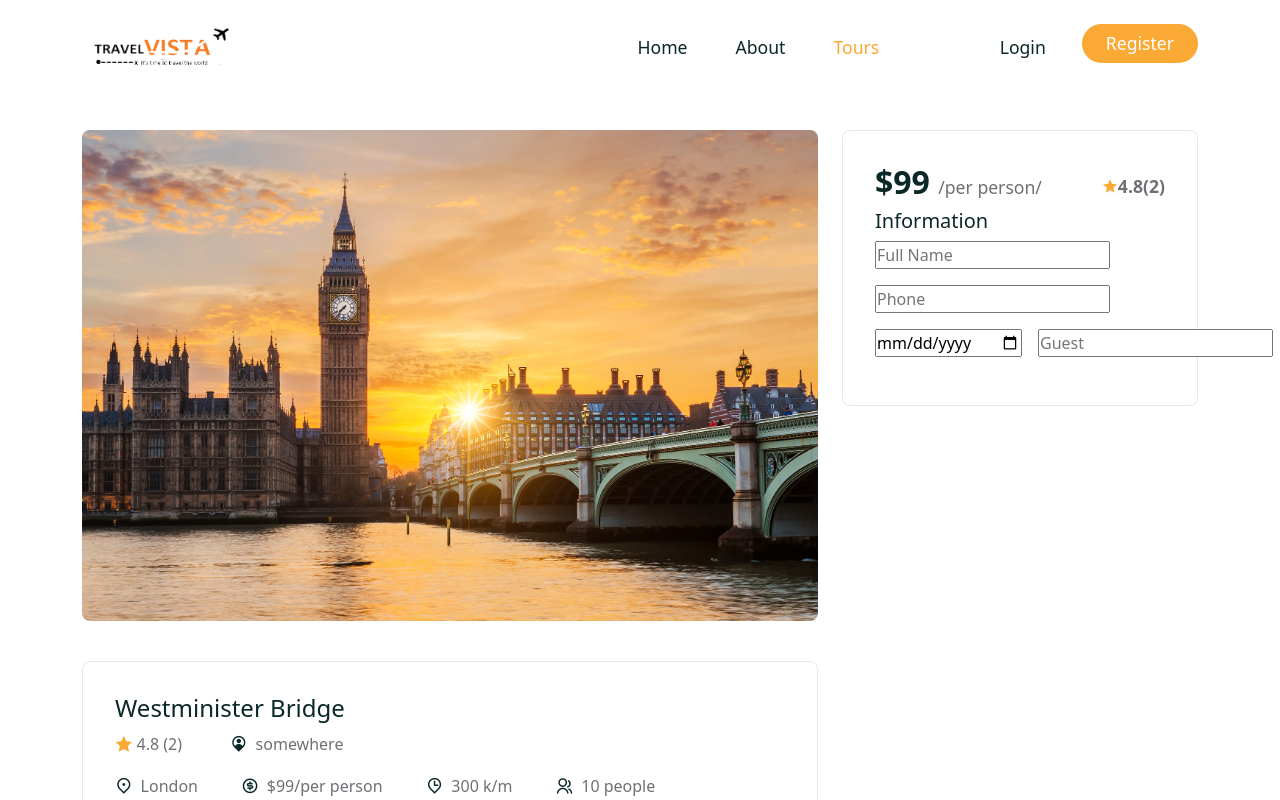
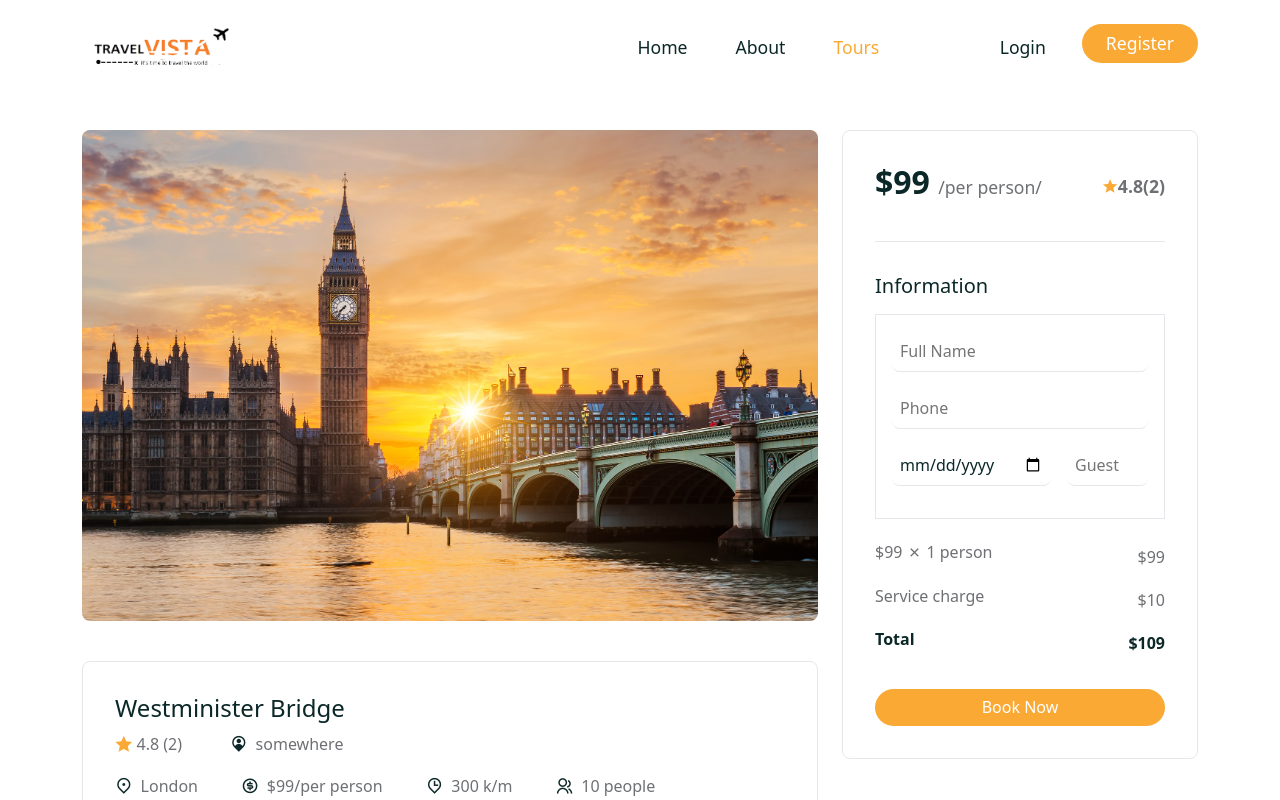
Before and after one commit to Ajeettiwarii/Travelvista, a React (Create React App) app in the folder frontend/: page /tours/01 in a window 1280 px wide. Shown: the top 800 px of the page. Built offline with nearby package versions, Linux system fonts and the light colour scheme; a web font is replaced by a local one.

Commit message:
booking_status

```diff
--- /dev/null
+++ b/frontend/src/Pages/ThankYou.jsx
@@ -0,0 +1,29 @@
+import React from "react";
+import { Container, Row, Col, Button } from "reactstrap";
+import { Link } from "react-router-dom";
+import "../styles/thank-you.css";
+
+const ThankYou = () => {
+  return (
+    <section>
+      <Container>
+        <Row>
+          <Col lg="12" className="pt-5 text-center">
+            <div className="thank__you">
+              <span>
+                <i class="ri-checkbox-circle-line"></i>
+              </span>
+              <h1 className="mb-3 fw-semibold">Thank You</h1>
+              <h3 className="mb-4">your tour is booked.</h3>
+              <Button className="btn primary__btn w-25">
+                <Link to="/home">Back to Home</Link>
+              </Button>
+            </div>
+          </Col>
+        </Row>
+      </Container>
+    </section>
+  );
+};
+
+export default ThankYou;
--- a/frontend/src/components/Booking/Booking.jsx
+++ b/frontend/src/components/Booking/Booking.jsx
@@ -1,10 +1,29 @@
-import React from "react";
+import React, { useState } from "react";
 import "./booking.css";
 import { Form, FormGroup, ListGroup, ListGroupItem, Button } from "reactstrap";
+import { useNavigate } from "react-router-dom";
 
 const Booking = ({ tour, avgRating }) => {
   const { price, reviews } = tour;
-  const handleChange = (e) => {};
+  const  navigate=useNavigate()
+  const [credentials, setCredentials] = useState({
+    userId: "01",
+    userEmail: "example@gmail.com",
+    fullName: "",
+    phone: "",
+    guestSize: 1,
+    bookAt: "",
+  });
+  const handleChange = (e) => {
+    setCredentials((prev) => ({ ...prev, [e.target.id]: e.target.value }));
+  };
+  const serviceFee = 10;
+  const totalAmount =
+    Number(price) * Number(credentials.guestSize) + Number(serviceFee);
+  const handleClick = (e) => {
+    e.preventDefault();
+   navigate("/thank-you")
+  };
   return (
     <div className="booking">
       <div className="booking__top d-flex align-items-center justify-content-between">
@@ -18,7 +37,7 @@
       </div>
       <div className="booking__form">
         <h5>Information</h5>
-        <Form className="booking__info-form">
+        <Form className="booking__info-form" onSubmit={handleClick}>
           <FormGroup>
             <input
               type="text"
@@ -55,6 +74,27 @@
           </FormGroup>
         </Form>
       </div>
+      <div className="booking__bottom">
+        <ListGroup>
+          <ListGroupItem className="border-0 px-0">
+            <h5 className="d-flex align-items-center gap-1">
+              ${price} <i class="ri-close-line"></i> 1 person
+            </h5>
+            <span>${price}</span>
+          </ListGroupItem>
+          <ListGroupItem className="border-0 px-0">
+            <h5>Service charge</h5>
+            <span>${serviceFee}</span>
+          </ListGroupItem>
+          <ListGroupItem className="border-0 px-0 total">
+            <h5>Total</h5>
+            <span>${totalAmount}</span>
+          </ListGroupItem>
+        </ListGroup>
+        <Button className="btn primary__btn w-100 mt-4" onClick={handleClick}>
+          Book Now
+        </Button>
+      </div>
     </div>
   );
 };
--- a/frontend/src/components/Booking/booking.css
+++ b/frontend/src/components/Booking/booking.css
@@ -24,3 +24,52 @@
 .booking__top span i {
     color: var(--secondary-color);
 }
+.booking__top{
+    padding-bottom: 2rem;
+    border-bottom: 1px solid rgb(229,231,235);
+}
+.booking__form{
+    padding-top: 2rem;
+
+}
+.booking__form h5{
+    margin-bottom: 1rem;
+
+}
+.booking__form input{
+     width: 100%;
+     padding: 0.5rem;
+     border-radius: .5rem;
+     color: var(--heading-color);
+     font-size: 1rem;
+     border: none;
+     border-bottom: 1px solid rgb(229,231,235);
+ }
+ .booking__form input :focus {
+    outline: none;
+}
+.booking__info-form{
+    padding: 1rem;
+    border: 1px  solid rgb(229,231,235);
+}
+.booking__bottom li{
+    display: flex;
+    align-items: center;
+    justify-content: space-between;
+}
+.booking__bottom li h5,
+.booking__bottom li span{
+    font-size: 1rem;
+    color: var(--text-color);
+    font-weight: 500;
+
+}
+
+.booking__bottom{
+    margin-top: 1rem;
+}
+.total h5, .total span{
+    color: var(--heading-color) !important;
+    font-weight: 700 !important;
+    font-style: 1.1rem !important;
+}
--- a/frontend/src/router/Routers.js
+++ b/frontend/src/router/Routers.js
@@ -6,6 +6,7 @@
 import Register from '../Pages/Register';
 import SearchResultList from '../Pages/SearchResultList';
 import Home from '../Pages/Home';
+import ThankYou from '../Pages/ThankYou';
 
 
 const Routers = () => {
@@ -18,6 +19,7 @@
         <Route path="/tours/:id" element={<TourDetails/>}/>
         <Route path="/login" element={<Login/>}/>
         <Route path="/register" element={<Register/>}/>
+        <Route path="/thank-you" element={<ThankYou/>}/>
         <Route path="/tours/search" element={<SearchResultList/>}/>
     </Routes>
   );
--- /dev/null
+++ b/frontend/src/styles/thank-you.css
@@ -0,0 +1,8 @@
+.thank__you span i {
+font-size: 4rem;
+color: green;
+}
+.thank__you h1{
+    font-size: 3.6rem;
+    font-family: var(--subtitle-font-name);
+}
```
